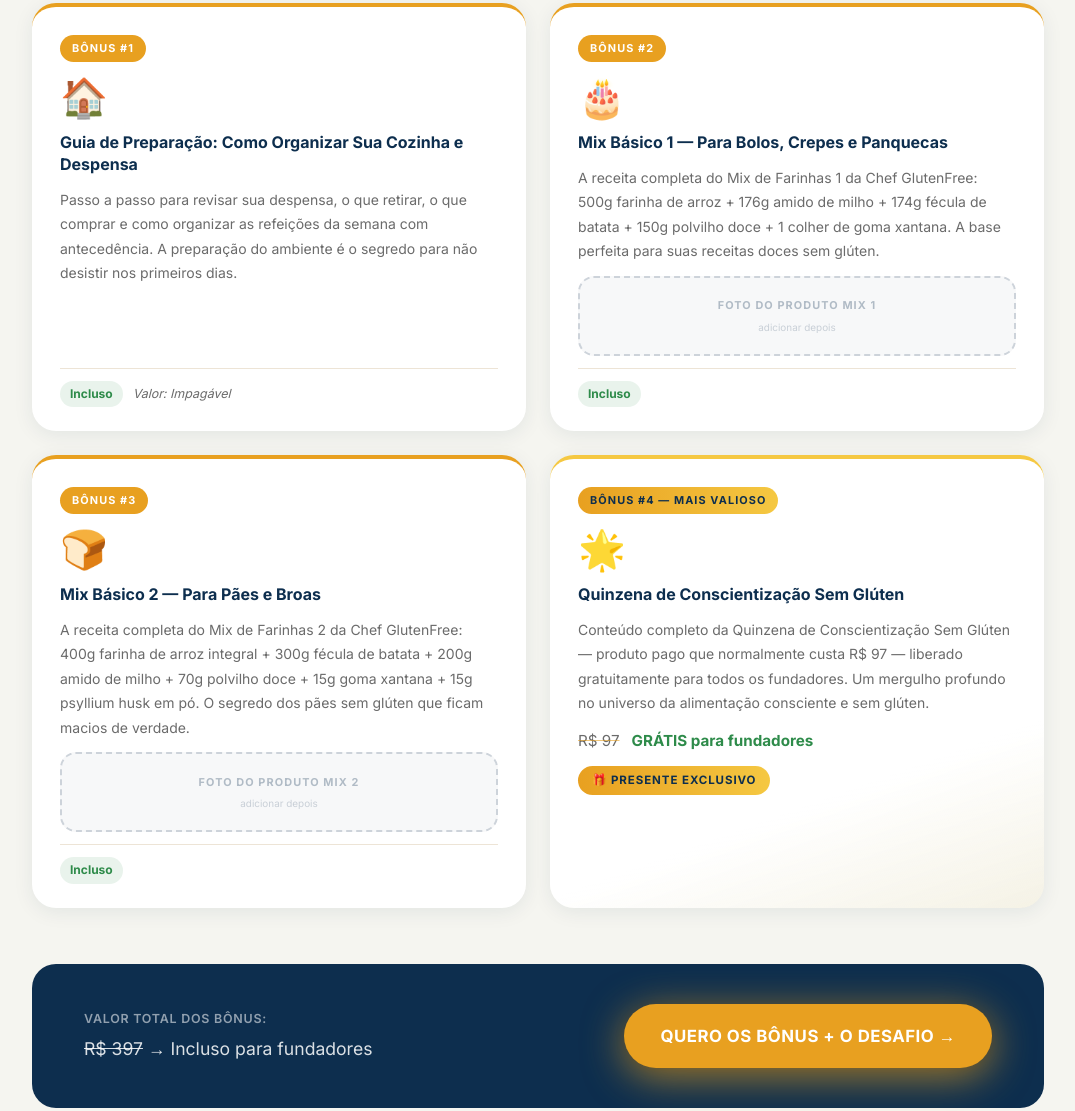
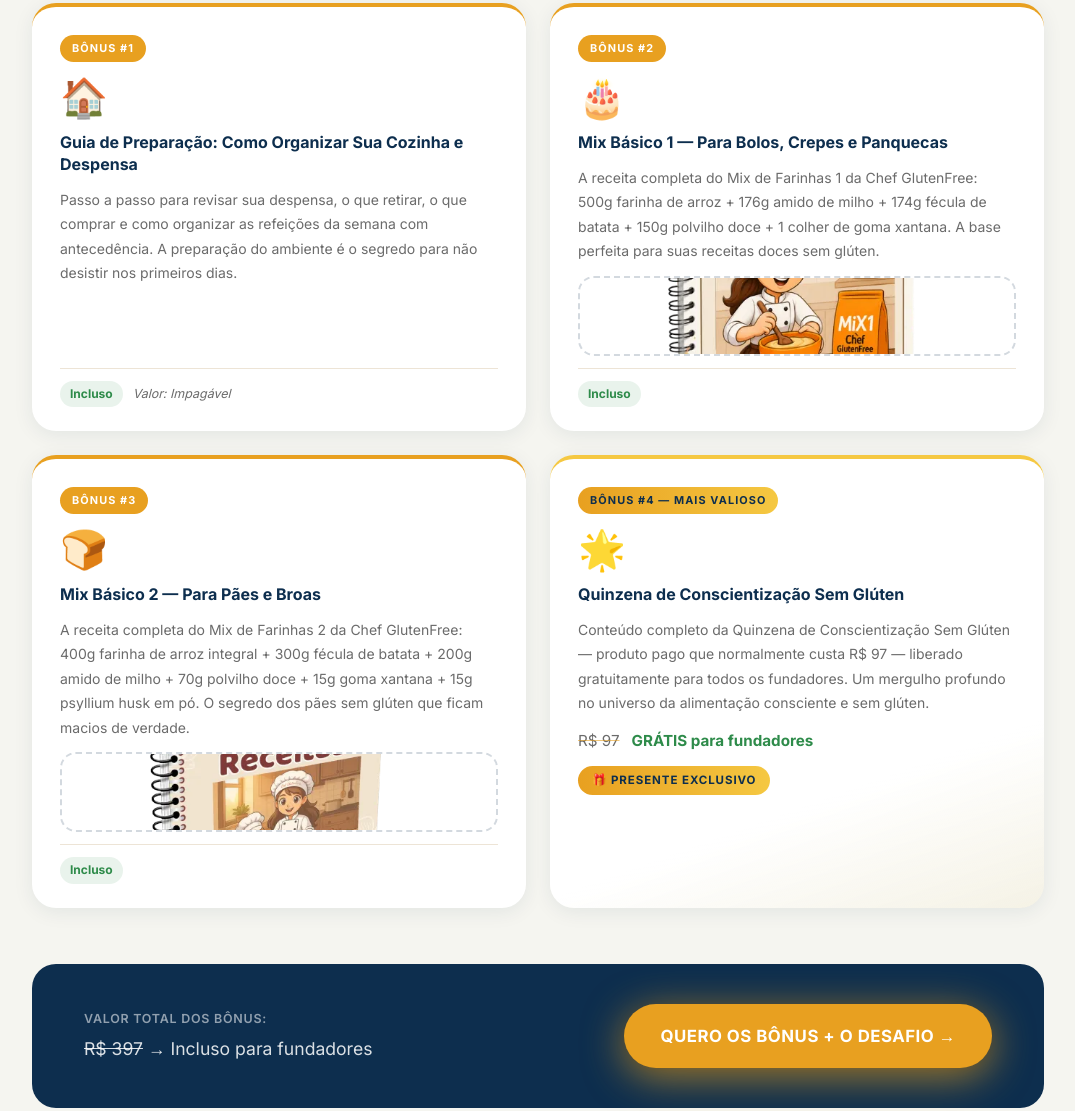
Before and after one commit to nerdrico2025/desafio-30-dias-sem-gluten, a plain HTML site: page index.html in a window 1280 px wide. Shown: the part 8493-9604 px from the top of the page, without its empty margins (102-1177 px from the left). Drawn offline with nearby package versions, Linux system fonts and the light colour scheme; a web font is replaced by a local one.

Commit message:
feat: substitui placeholders dos mixes na seção de bônus pelas imagens reais

```diff
--- a/index.html
+++ b/index.html
@@ -639,9 +639,14 @@
             <div class="bonus__card-body">
               <h3 class="bonus__card-title">Mix Básico 1 — Para Bolos, Crepes e Panquecas</h3>
               <p class="bonus__card-desc">A receita completa do Mix de Farinhas 1 da Chef GlutenFree: 500g farinha de arroz + 176g amido de milho + 174g fécula de batata + 150g polvilho doce + 1 colher de goma xantana. A base perfeita para suas receitas doces sem glúten.</p>
-              <div class="bonus__card-img-ph">
-                <span>FOTO DO PRODUTO MIX 1</span>
-                <small>adicionar depois</small>
+              <div class="bonus__card-img-ph" style="max-height:280px;overflow:hidden;display:flex;align-items:center;justify-content:center;background:transparent;">
+                <picture>
+                  <source srcset="assets/images/produto-mix1.webp" type="image/webp">
+                  <img src="assets/images/produto-mix1.webp"
+                       alt="Mix 1 de Farinhas sem glúten — para bolos, crepes e panquecas"
+                       loading="lazy"
+                       style="width:100%;border-radius:8px;object-fit:contain;">
+                </picture>
               </div>
               <div class="bonus__card-value">
                 <span class="bonus__value-label">Incluso</span>
@@ -656,9 +661,14 @@
             <div class="bonus__card-body">
               <h3 class="bonus__card-title">Mix Básico 2 — Para Pães e Broas</h3>
               <p class="bonus__card-desc">A receita completa do Mix de Farinhas 2 da Chef GlutenFree: 400g farinha de arroz integral + 300g fécula de batata + 200g amido de milho + 70g polvilho doce + 15g goma xantana + 15g psyllium husk em pó. O segredo dos pães sem glúten que ficam macios de verdade.</p>
-              <div class="bonus__card-img-ph">
-                <span>FOTO DO PRODUTO MIX 2</span>
-                <small>adicionar depois</small>
+              <div class="bonus__card-img-ph" style="max-height:280px;overflow:hidden;display:flex;align-items:center;justify-content:center;background:transparent;">
+                <picture>
+                  <source srcset="assets/images/produto-mix2.webp" type="image/webp">
+                  <img src="assets/images/produto-mix2.webp"
+                       alt="Mix 2 de Farinhas sem glúten — para pães e broas"
+                       loading="lazy"
+                       style="width:100%;border-radius:8px;object-fit:contain;">
+                </picture>
               </div>
               <div class="bonus__card-value">
                 <span class="bonus__value-label">Incluso</span>
```
